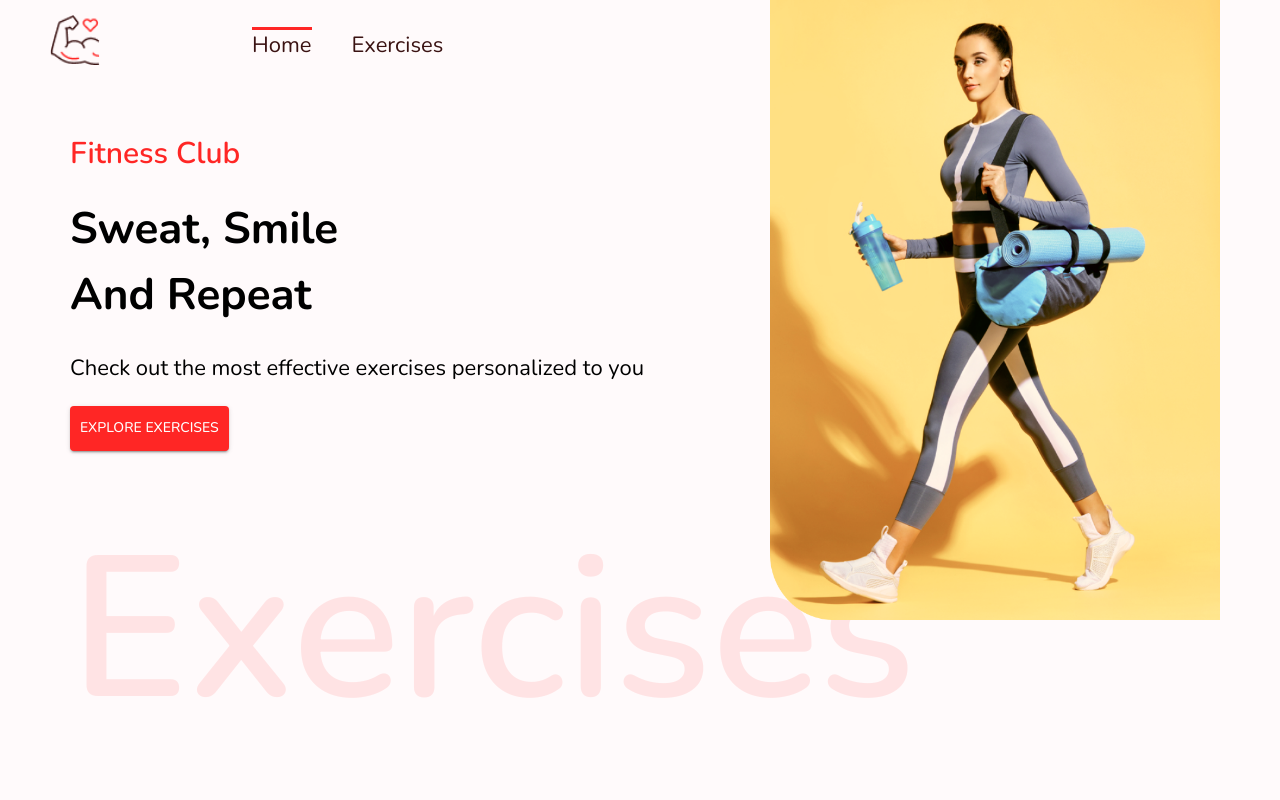
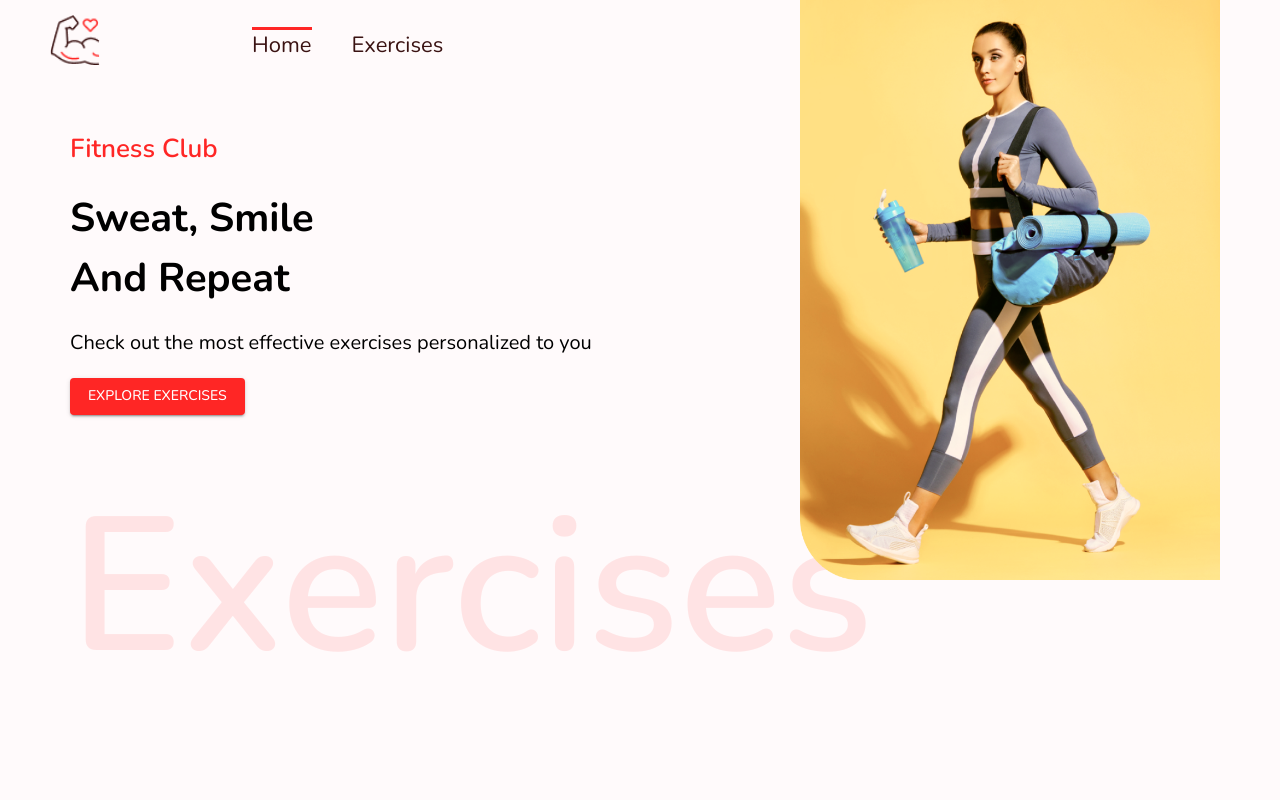
Before and after one commit to lohitpant/exercise-rapid-api-ui, a React (Create React App) app: page / in a window 1280 px wide. Shown: the top 800 px of the page. Built offline with nearby package versions, Linux system fonts and the light colour scheme; no server answers.

Commit message:
Updated Linting and formatting for all components

```diff
--- a/src/App.css
+++ b/src/App.css
@@ -19,9 +19,8 @@ body {
   position: absolute;
   right: 60px;
   top: 0px;
-  width: 450px;
-  height: 620px;
-  /* margin-top: 10px; */
+  width: 420px;
+  height: 580px;
 }
 
 .hero-banner-br {
--- a/src/App.js
+++ b/src/App.js
@@ -1,24 +1,24 @@
-import React from 'react'
-import './App.css'
-import { Route, Routes } from 'react-router-dom';
-import { Box, ThemeProvider, createTheme } from '@mui/material';
-import Navbar from './components/Navbar';
-import Home from './pages/Home';
-import ExerciseDetail from './pages/ExerciseDetail';
-import Footer from './components/Footer';
+import React from "react";
+import "./App.css";
+import { Route, Routes } from "react-router-dom";
+import { Box, ThemeProvider, createTheme } from "@mui/material";
+import Navbar from "./components/Navbar";
+import Home from "./pages/Home";
+import ExerciseDetail from "./pages/ExerciseDetail";
+import Footer from "./components/Footer";
 
 const googleFont = "'Nunito', sans-serif";
 
 const theme = createTheme({
   typography: {
-        fontFamily: googleFont
-    }
-})
+    fontFamily: googleFont,
+  },
+});
 
 const App = () => {
   return (
     <ThemeProvider theme={theme}>
-            <Box width="400px" sx={{ width: { xl: '1488px' } }} m="auto" >
+      <Box width="400px" sx={{ width: { xl: "1488px" } }} m="auto">
         <Navbar />
         <Routes>
           <Route path="/" element={<Home />} />
@@ -27,7 +27,7 @@ const App = () => {
         <Footer />
       </Box>
     </ThemeProvider>
-    )
-}
+  );
+};
 
 export default App;
--- a/src/components/BodyPart.js
+++ b/src/components/BodyPart.js
@@ -8,8 +8,8 @@ const BodyPart = ({ item, bodyPart, setBodyPart }) => {
             borderTop: bodyPart === item ? '4px solid #ff2625' : '',
             backgroundColor: '#fff',
             borderBottomLeftRadius: '20px',
-            width: '200px',
-            height: '210px',
+            width: '180px',
+            height: '200px',
             cursor: 'pointer', gap: '47px'
         }} onClick={()=>{
             setBodyPart(item)
--- a/src/components/ExerciseCard.js
+++ b/src/components/ExerciseCard.js
@@ -1,31 +1,50 @@
-import { Button, Stack, Typography } from '@mui/material'
-import React from 'react'
-import { Link } from 'react-router-dom'
+import { Button, Stack, Typography } from "@mui/material";
+import React from "react";
+import { Link } from "react-router-dom";
 
 const ExerciseCard = ({ exercise }) => {
   return (
-        <Link className='exercise-card' to={`/exercise/${exercise.id}`}>
-            <img src={exercise.gifUrl} alt={exercise.name} loading='lazy' />
-            <Stack direction='row'>
-                <Button sx={{
-                    ml: '21px', color: '#fff', background: '#ffa9a9',
-                    fontSize: '14px', borderRadius: '20px', textTransform: 'capitalize'
-                }}>
+    <Link className="exercise-card" to={`/exercise/${exercise.id}`}>
+      <img src={exercise.gifUrl} alt={exercise.name} loading="lazy" />
+      <Stack direction="row">
+        <Button
+          sx={{
+            ml: "21px",
+            color: "#fff",
+            background: "#ffa9a9",
+            fontSize: "14px",
+            borderRadius: "20px",
+            textTransform: "capitalize",
+          }}
+        >
           {exercise.bodyPart}
         </Button>
-                <Button sx={{
-                    ml: '21px', color: '#fff', background: '#fcc757',
-                    fontSize: '14px', borderRadius: '20px', textTransform: 'capitalize'
-                }}>
+        <Button
+          sx={{
+            ml: "21px",
+            color: "#fff",
+            background: "#fcc757",
+            fontSize: "14px",
+            borderRadius: "20px",
+            textTransform: "capitalize",
+          }}
+        >
           {exercise.target}
         </Button>
       </Stack>
-            <Typography ml="21px" color="#000" fontWeight="bold" mt="11px" pb="10px" textTransform="capitalize"
-            fontSize="21px" >
+      <Typography
+        ml="21px"
+        color="#000"
+        fontWeight="bold"
+        mt="11px"
+        pb="10px"
+        textTransform="capitalize"
+        fontSize="21px"
+      >
         {exercise.name}
       </Typography>
     </Link>
-    )
-}
+  );
+};
 
-export default ExerciseCard
+export default ExerciseCard;
--- a/src/components/HeroBanner.js
+++ b/src/components/HeroBanner.js
@@ -4,20 +4,19 @@ import HeroBannerImage from "../assets/images/banner.png";
 
 const HeroBanner = () => {
   return (
-    <Box sx={{ mt: { lg: "40px", xs: "20px" }, ml: { sm: "50px" } }} p="20px">
-      <Typography color="#FF2625" fontWeight="600" fontSize="30px">
+    <Box sx={{ mt: { lg: "38px", xs: "20px" }, ml: { sm: "50px" } }} p="20px">
+      <Typography color="#FF2625" fontWeight="600" fontSize="26px">
         Fitness Club
       </Typography>
       <Typography
         fontWeight={700}
-        sx={{ fontSize: { lg: "44px", xs: "40px" } }}
-        mb="23px"
-        mt="20px"
+        sx={{ fontSize: { lg: "40px", xs: "35px" } }}
+        margin="20px 0px"
       >
         Sweat, Smile <br />
         And Repeat
       </Typography>
-      <Typography fontSize="22px" lineHeight="35px">
+      <Typography fontSize="20px" lineHeight="30px">
         Check out the most effective exercises <br className="hero-banner-br" />{" "}
         personalized to you
       </Typography>
@@ -27,7 +26,7 @@ const HeroBanner = () => {
         href="#exercises"
         sx={{
           backgroundColor: "#ff2625",
-          padding: "10px",
+          padding: "6px 18px",
           mt: "20px",
         }}
       >
@@ -40,7 +39,7 @@ const HeroBanner = () => {
           opacity: "0.1",
           mt: "30px",
           display: { lg: "block", xs: "none" },
-          fontSize: "200px",
+          fontSize: "190px",
           userSelect: "none",
         }}
       >
--- a/src/components/HorizontalScrollbar.js
+++ b/src/components/HorizontalScrollbar.js
@@ -34,7 +34,7 @@ const HorizontalScrollbar = ({ data, bodyPart, setBodyPart }) => {
                         key={item.id || item}
                         itemId={item.id || item}
                         title={item.id || item}
-                        m='0 40px'
+                        m='0 30px'
                     >
                         <BodyPart item={item} bodyPart={bodyPart} setBodyPart={setBodyPart} />
                     </Box>
--- a/src/components/SearchExercises.js
+++ b/src/components/SearchExercises.js
@@ -52,16 +52,16 @@ const SearchExercises = ({ setExercises, bodyPart, setBodyPart }) => {
       >
         Awesome Exercises You <br /> Should Know
       </Typography>
-      <Box position="relative" mb="72px">
+      <Box position="relative" mb="70px">
         <form onSubmit={handleSearch}>
           <TextField
             sx={{
               input: { fontWeight: "600", fontSize: "18px" },
-              width: { lg: "800px", xs: "350px" },
+              width: { lg: "700px", xs: "330px" },
               backgroundColor: "fff",
               borderRadius: "40px",
+              height:"50px",
             }}
-            height="76px"
             value={search}
             onChange={(e) => {
               setSearch(e.target.value.toLowerCase());
```
Also changed, not shown: src/components/Footer.js (+4 -6 lines), src/pages/ExerciseDetail.js (+4 -6 lines), src/pages/Home.js (+19 -11 lines). Lines whose indentation alone changed are shown as unchanged.
